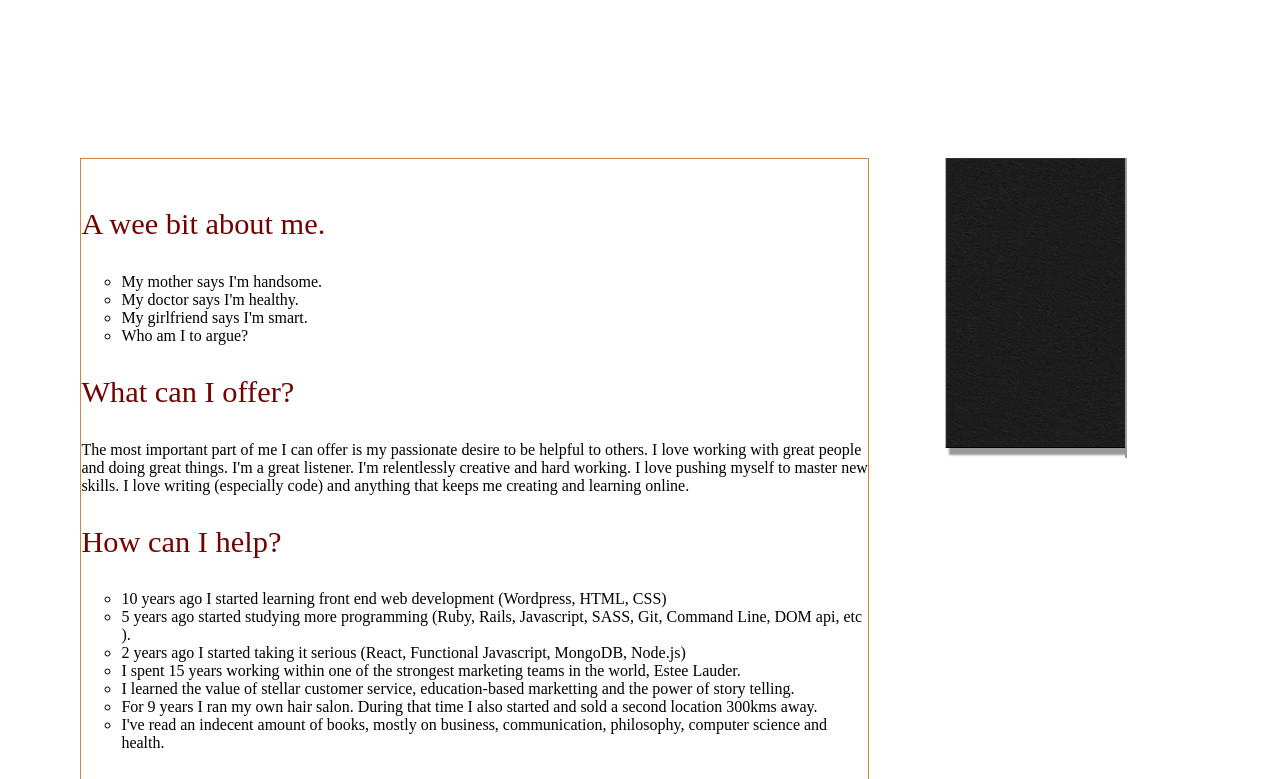
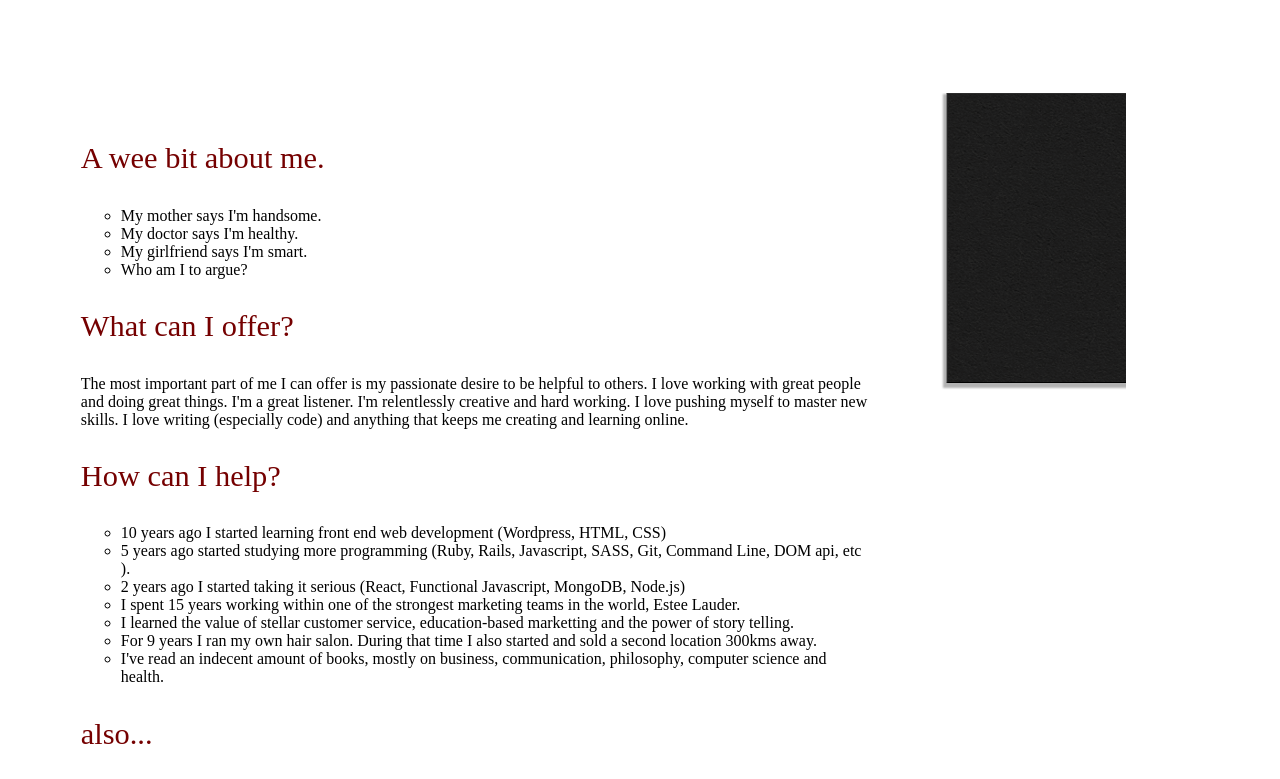
Before and after one commit to isaacdpierce/isaacdpierce, a Gatsby site: page /about in a window 1280 px wide. Shown: the top 779 px of the page. Built offline with nearby package versions, Linux system fonts and the light colour scheme; Gatsby itself is replaced by a stand-in of ours; a web font is replaced by a local one.

Commit message:
Grid layout changes

```diff
--- a/src/components/aboutText.js
+++ b/src/components/aboutText.js
@@ -7,9 +7,8 @@ const Title = styled.p`
 `
 
 const StyledBioText = styled.div`
-  grid-column: 2 / span 7;
-  grid-row: 2 / span 8;
-  border: 1px solid peru;
+  grid-column: 2 / 9;
+  grid-row: 2 / 3;
 `
 const StyledList = styled.ul`
   list-style: circle;
--- a/src/components/brick.js
+++ b/src/components/brick.js
@@ -5,10 +5,9 @@ import backgroundTexture from '../assets/images/sandpaper.png'
 
 export const StyledBrickBox = styled.div`
   grid-column: span 7 / 11;
-  grid-row: 2 / 4;
+  grid-row: 2 / 3;
   height: 300px;
   width: 900px;
-  border-right: 2px solid rgba(0, 0, 0, 0.4);
   overflow-x: hidden;
   overflow-y: hidden;
   white-space: nowrap;
@@ -30,10 +29,10 @@ export const StyledBrick = styled.div`
   justify-content: center;
   font-size: 80px;
   font-weight: 100;
-  border-left: 1px solid #333;
-  border-top: 1px solid #333;
+  border-left: 1px solid #2c2c2c;
+  border-top: 1px solid #2c2c2c;
   border-bottom: 1px solid #000;
-  box-shadow: 5px 5px 2px 2px rgba(0, 0, 0, 0.4);
+  box-shadow: -2px 3px 2px 2px rgba(0, 0, 0, 0.3);
 
   z-index: 199;
   background: url(${backgroundTexture});
--- a/src/layouts/index.js
+++ b/src/layouts/index.js
@@ -28,6 +28,7 @@ const StyledBackground = styled.div`
 const StyledPageWrapper = styled.div`
   grid-column: 2 / -1;
   grid-row: 1 / -1;
+  overflow: hidden;
 `
 
 const Layout = ({ children, data }) => (
--- a/src/pages/about.js
+++ b/src/pages/about.js
@@ -4,6 +4,13 @@ import styled from 'styled-components'
 import { PageGrid } from '../layouts/grids'
 import { StyledBrickBox, StyledBrick } from '../components/brick'
 import AboutText from '../components/aboutText'
+
+const AboutPageGrid = styled.section`
+  margin-top: 43px;
+  display: grid;
+  grid-template-columns: repeat(12, 1fr);
+  grid-template-rows: 50px 1fr 50px;
+`
 
 class AboutPage extends Component {
   componentDidMount() {
@@ -41,12 +48,12 @@ class AboutPage extends Component {
 
   render() {
     return (
-      <PageGrid>
+      <AboutPageGrid>
         <StyledBrickBox id="brick-box">
           <StyledBrick />
         </StyledBrickBox>
         <AboutText />
-      </PageGrid>
+      </AboutPageGrid>
     )
   }
 }
```
